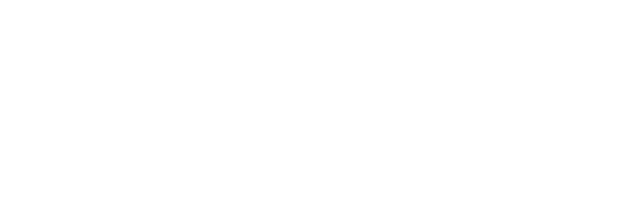
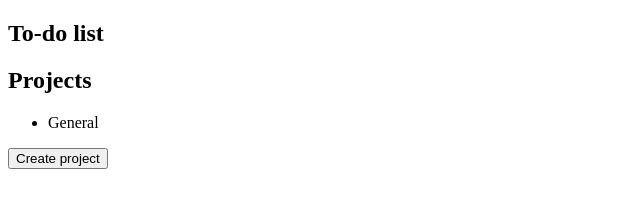
Before and after one commit to 555Viktor/to-do-list, a plain HTML site: page index.html in a window 1280 px wide. Shown: the whole page, without its empty margins (0-640 px from the left). Drawn offline with Linux system fonts and the light colour scheme.

Commit message:
Commit before test deploy

```diff
--- a/index.html
+++ b/index.html
@@ -1 +1 @@
-<head><script defer="defer" src="bundle.js"></script></head>
+<!doctype html><html lang="en"><head><meta charset="UTF-8"><meta name="viewport" content="width=device-width,initial-scale=1"><title>To-do list</title><link rel="icon" href="baa968d777d40df5451c.png" type="image/x-icon"><link rel="stylesheet" href="https://cdnjs.cloudflare.com/ajax/libs/font-awesome/6.7.2/css/all.min.css" integrity="sha512-Evv84Mr4kqVGRNSgIGL/F/aIDqQb7xQ2vcrdIwxfjThSH8CSR7PBEakCr51Ck+w+/U6swU2Im1vVX0SVk9ABhg==" crossorigin="anonymous" referrerpolicy="no-referrer"/><script defer="defer" src="main.js"></script></head><body><div id="content-container"><nav id="nav-projects"><h1 class="nav-header header-main">To-do list</h1><h2 class="nav-header header-projects">Projects</h2><ul class="projects-list"><li class="general-project-item project-item">General</li></ul><button class="btn btn-create-project">Create project</button></nav><main id="main-content"></main></div></body></html>
```
Also changed, not shown: bundle.js (deleted).
